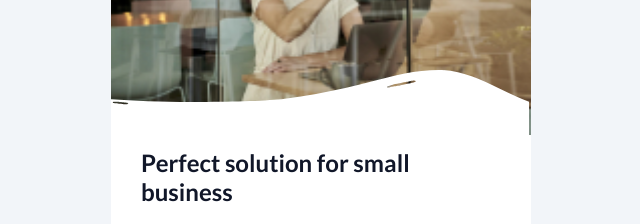
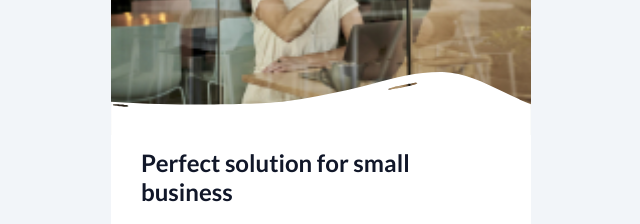
Before and after one commit to othniel41/business-block, a plain HTML site: page index.html in a window 1280 px wide. Shown: the part 291-515 px from the top of the page, 319-959 px from the left. Drawn offline with Linux system fonts and the light colour scheme.

Commit message:
ajustement du svg

```diff
--- a/index.html
+++ b/index.html
@@ -11,8 +11,8 @@
 <body>
   <div class="container">
     <div class="header">
-      <img class="photo-hero" src="resources/hero-image.jpg" alt="Business log">
-      <img class="wave" src="resources/white-overlay.svg" alt="svg">
+      <img class="photo-hero" width="420px" src="resources/hero-image.jpg" alt="Business log">
+      <img class="wave" width="420px" src="resources/white-overlay.svg" alt="svg">
     </div>
     <div class="body">
       <h2 class="body-title">Perfect solution for small business</h2>
--- a/style.css
+++ b/style.css
@@ -37,7 +37,9 @@
 
 .wave {
     position: absolute;
-    bottom: 0;
+    object-fit: cover;
+    overflow: hidden;
+    bottom: -3px;
     right: 0;
     left: 0;
     fill: #FFFFFF;
```
